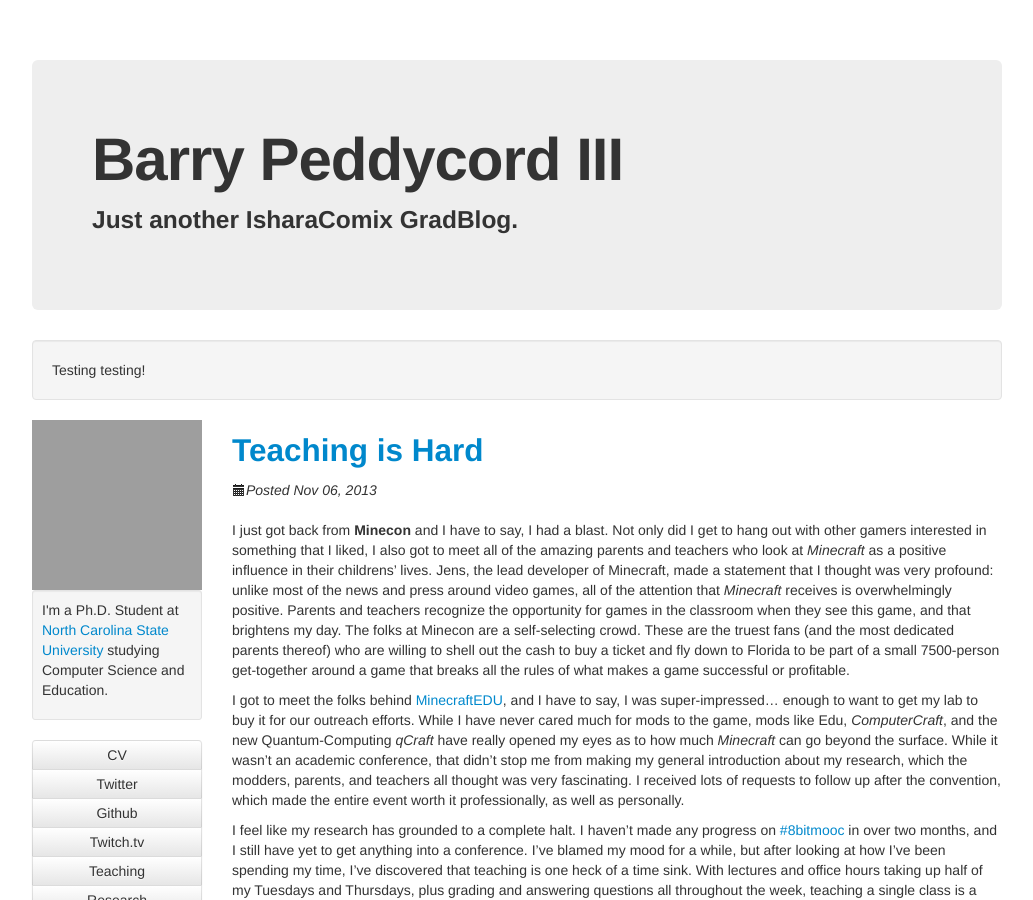
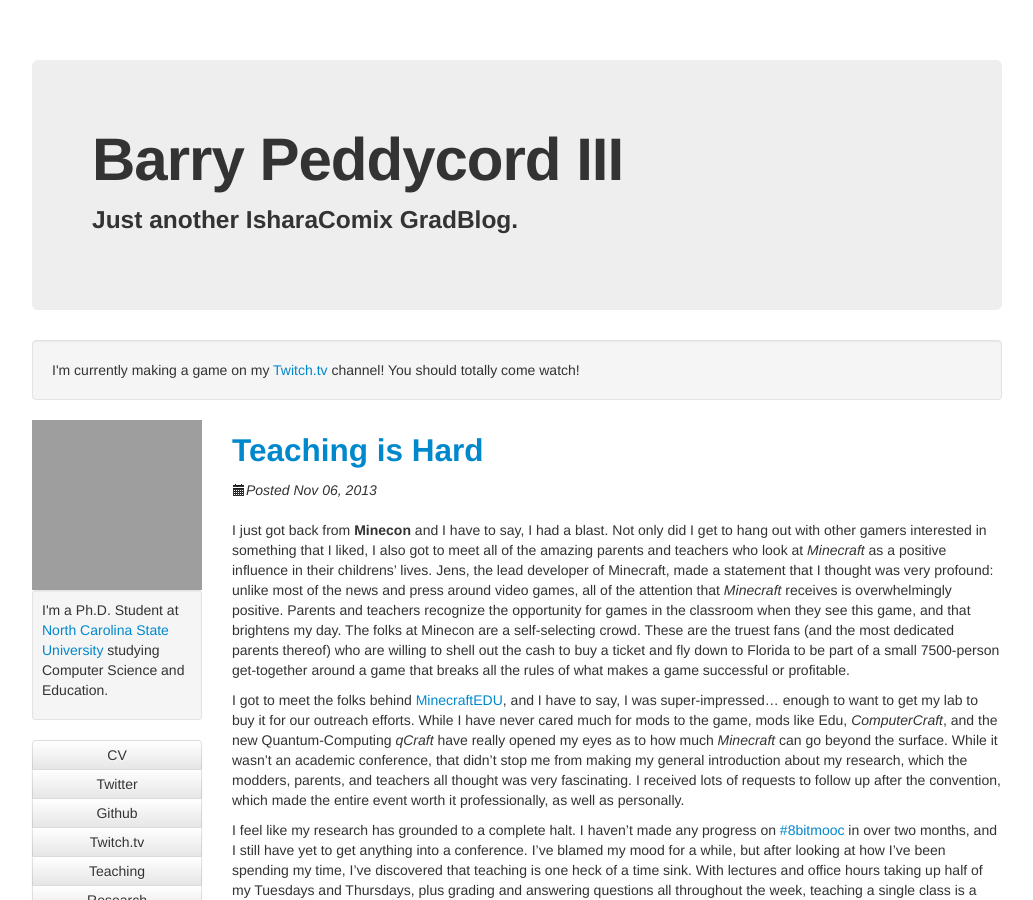
Before and after one commit to isharacomix/oldsite, a Jekyll site: the page built from index.html, in a window 1280 px wide and 900 px high. Shown: the whole window, without its empty margins (123-1156 px from the left). Built offline with Jekyll 4.4.1, drawn with Linux system fonts in a browser that asks for light colours; comment, search, counter and statistics services are not loaded; grey boxes are pictures that could not be loaded.

Commit message:
aking a little announcement banner for the header.

```diff
--- a/_includes/header.html
+++ b/_includes/header.html
@@ -6,6 +6,8 @@
     </div>
 
     <div class="well">
-    Testing testing!
+    I'm currently making a game on my
+    <a href="http://twitch.tv/isharacomix">Twitch.tv</a> channel!
+    You should totally come watch!
     </div>
 </div>
```
